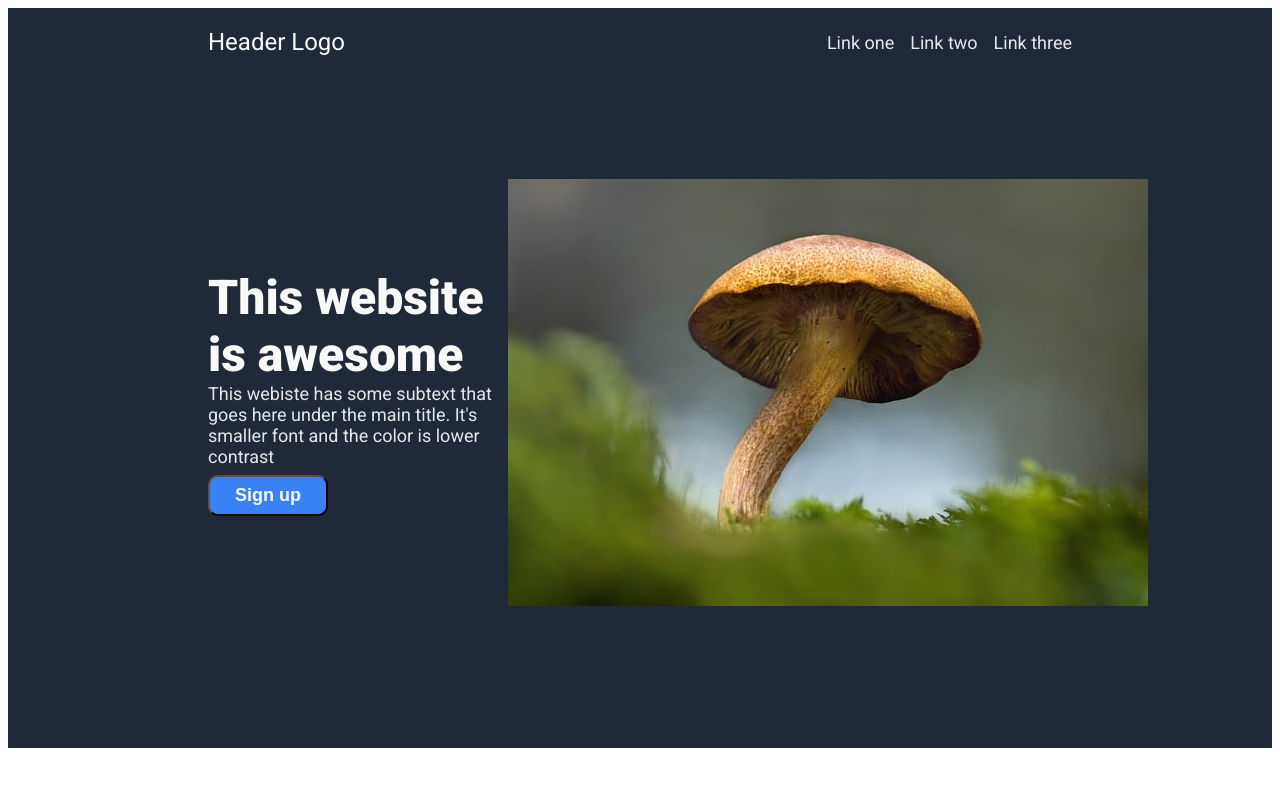
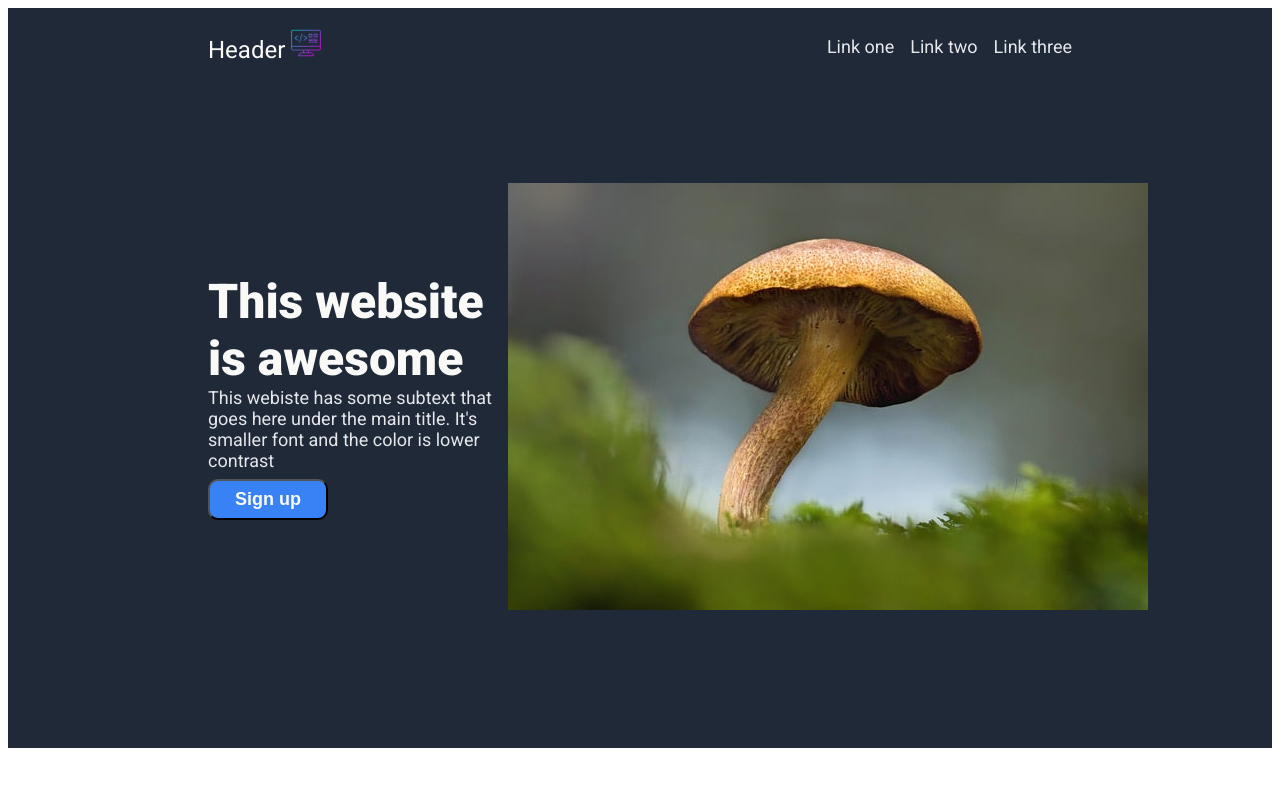
Before and after one commit to Nawzi/landing-page, a plain HTML site: page index.html in a window 1280 px wide. Shown: the top 795 px of the page. Drawn offline with Linux system fonts and the light colour scheme.

Commit message:
Add a logo
a PNG image as been added as logo

```diff
--- a/index.html
+++ b/index.html
@@ -17,7 +17,7 @@
   <body>
     <div class="section-one">
       <div class="header-container">
-        <div class="header">Header Logo</div>
+        <div class="header">Header <img class="logo" src="./images/website-codes.png"></div>
         <div class="menu">
           <ul>
             <li><a href="#"> Link one</a></li>
@@ -91,6 +91,6 @@
         <button>sign up</button>
       </div>
     </div>
-    <div class="footer"> copyright &copy; The Odin Project 2023</div>
+    <div class="footer">copyright &copy; The Odin Project 2023</div>
   </body>
 </html>
--- a/styles.css
+++ b/styles.css
@@ -16,6 +16,10 @@ html, body {
     font-size: 24px;
     color: #F9FAF8;
     /* margin: 16px 230px; */
+}
+
+.logo {
+    height: 30px;
 }
 
 ul {
```
Also changed, not shown: images/website-codes.png (added).
